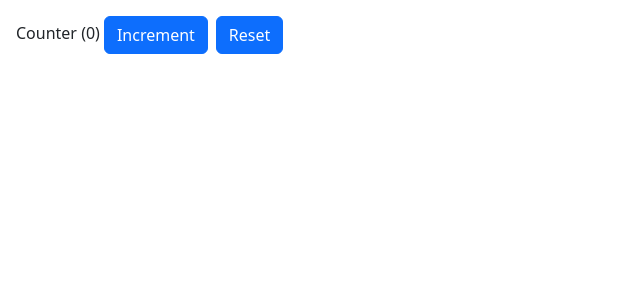
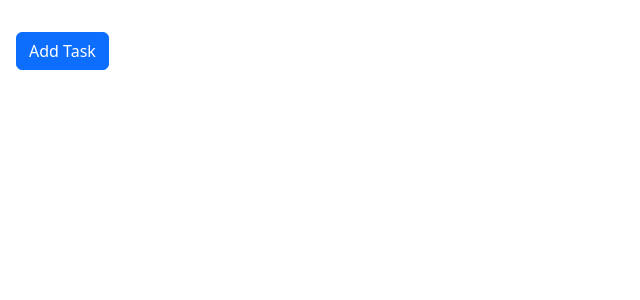
Before and after one commit to RelexSun/ReactTS-course, a React (Vite) app in the folder react-course-part2-starter/: page / in a window 1280 px wide. Shown: the top 300 px of the page, without its empty margins (0-640 px from the left). Built offline with nearby package versions, Linux system fonts and the light colour scheme.

Commit message:
TaskList

```diff
--- a/react-course-part2-starter/src/App.tsx
+++ b/react-course-part2-starter/src/App.tsx
@@ -3,11 +3,12 @@ import PostList from "./react-query/PostList";
 import TodoForm from "./react-query/TodoForm";
 import TodoList from "./react-query/TodoList";
 import Counter from "./state-management/Counter";
+import TaskList from "./state-management/TaskList";
 
 function App() {
   return (
     <>
-      <Counter />
+      <TaskList />
     </>
   );
 }
```
